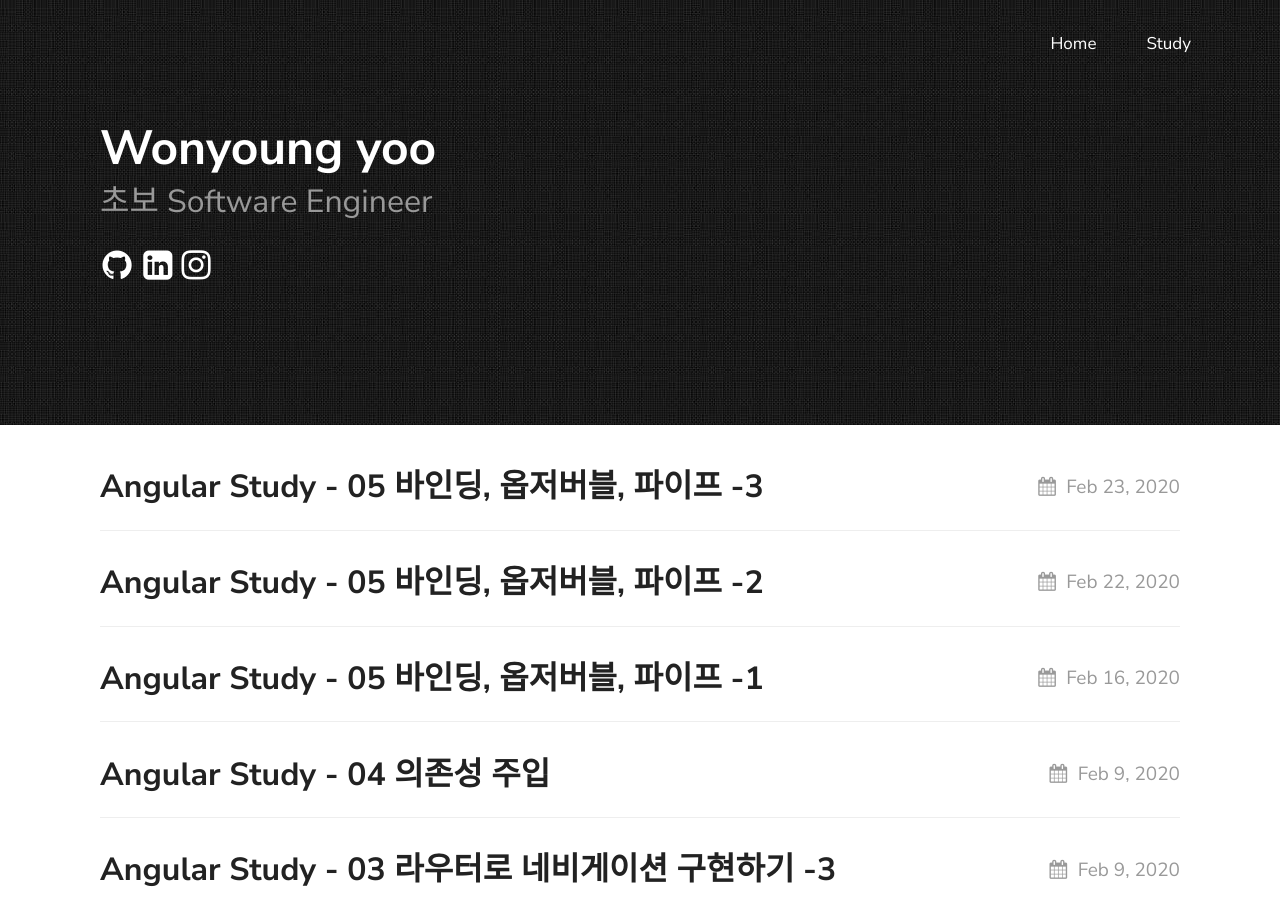
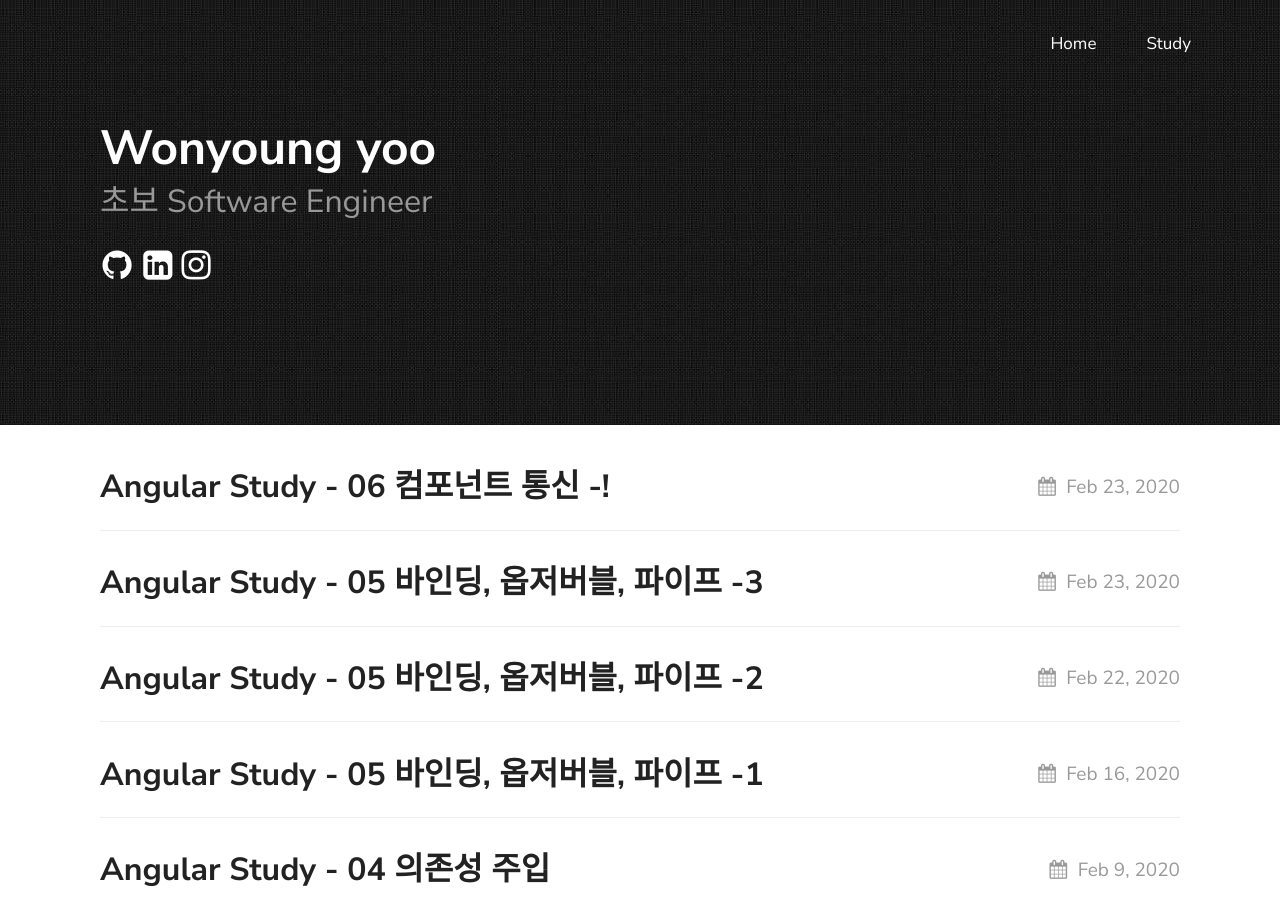
Before and after one commit to yoowonyoung/yoowonyoung.github.io, a Jekyll site: the page built from index.md, in a window 1280 px wide and 900 px high. Built offline with Jekyll 4.4.1, drawn with Linux system fonts in a browser that asks for light colours.

Commit message:
angular 11

```diff
--- a/_posts/2020-02-01-Angular & TypeScript.md
+++ b/_posts/2020-02-01-Angular & TypeScript.md
@@ -20,6 +20,7 @@ permalink: '/AngularAndTypeScript'
 - [5장 바인딩, 옵저버블, 파이프 1번째](https://yoowonyoung.github.io/posts/Angular-08/)
 - [5장 바인딩, 옵저버블, 파이프 2번째](https://yoowonyoung.github.io/posts/Angular-09/)
 - [5장 바인딩, 옵저버블, 파이프 3번째](https://yoowonyoung.github.io/posts/Angular-10/)
+- [6장 컴포넌트 통신](https://yoowonyoung.github.io/posts/Angular-11/)
 
 # TypeScript Posts
 
--- /dev/null
+++ b/_posts/2020-02-23-Angular-11.md
@@ -0,0 +1,12 @@
+---
+layout: post
+title: "Angular Study - 06 컴포넌트 통신 -!"
+description: 6장 컴포넌트 통신 1번째
+date: 2020-02-23 20:15:00 +09:00
+categories: Angular Study
+---
+
+
+
+
+# 컴포넌트 통신
```
